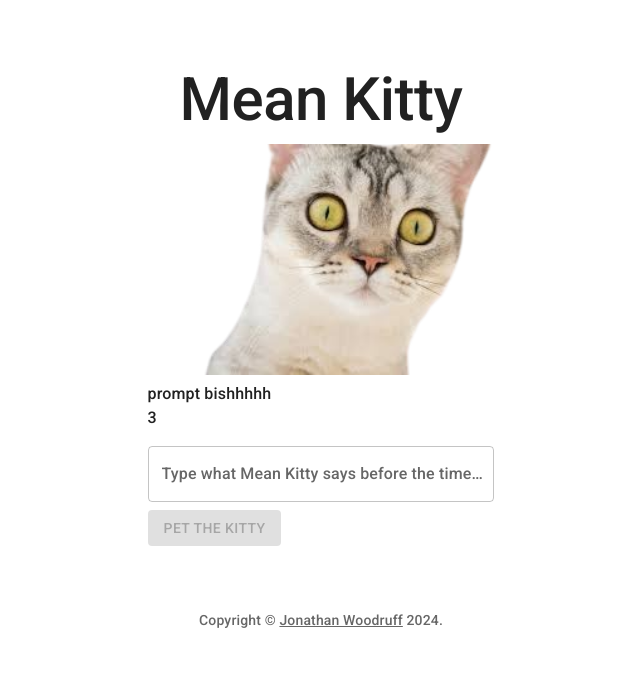
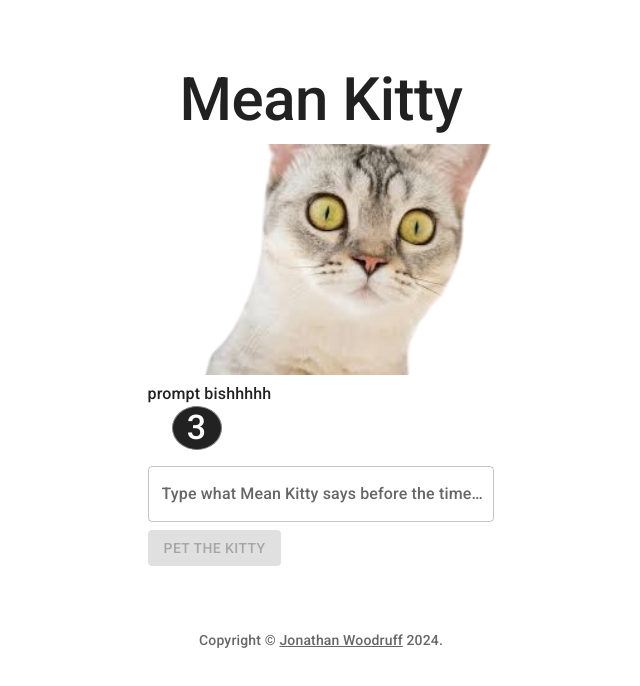
Before and after one commit to jonathan-woodruff/mean-kitty, a React (Create React App) app: page / in a window 1280 px wide. Both pictures are taken after a click on the button "PET THE KITTY". Shown: the top 686 px of the page, without its empty margins (319-959 px from the left). Built offline with nearby package versions, Linux system fonts and the light colour scheme.

Commit message:
fixed timer and timeout bugs

```diff
--- a/package.json
+++ b/package.json
@@ -12,7 +12,6 @@
     "@testing-library/react": "^13.4.0",
     "@testing-library/user-event": "^14.5.2",
     "react": "^18.3.1",
-    "react-countdown": "^2.3.5",
     "react-dom": "^18.3.1",
     "react-redux": "^8.1.3",
     "react-router-dom": "^6.25.0",
--- /dev/null
+++ b/src/components/timer.js
@@ -0,0 +1,42 @@
+/* A timer component that accepts an integer and counts down to zero */
+
+import React, { useState, useEffect } from 'react';
+import {
+    CssBaseline,
+    Box,
+    Typography,
+    Container
+  } from '@mui/material';
+import { createTheme, ThemeProvider } from '@mui/material/styles';
+import { indigo } from '@mui/material/colors';
+
+const theme = createTheme({
+    palette: {
+      primary: indigo
+    }
+});
+
+const Timer = ({ startingSeconds }) => {
+    const [secondsLeft, setSecondsLeft] = useState(startingSeconds);
+
+    useEffect(() => {
+        if (secondsLeft > 0) {
+            setTimeout(() => {
+                setSecondsLeft(secondsLeft - 1);
+            }, 1000)
+        }
+    }, [secondsLeft]);
+
+    return (
+        <ThemeProvider theme={theme}>
+            <Container component="main" maxWidth="xs">
+                <CssBaseline />
+                <Box sx={{ border: 1, borderRadius: '50%', borderColor: 'gray', width: '50px', backgroundColor: '#222222', textAlign: 'center' }}>
+                    <Typography component="body1" variant="h4" sx={{ color: 'white' }}>{ secondsLeft }</Typography>
+                </Box>
+            </Container>
+        </ThemeProvider>
+    );
+};
+
+export default Timer;
--- a/src/meankitty.js
+++ b/src/meankitty.js
@@ -1,6 +1,7 @@
 /* Login page */
 
-import React, { useState } from 'react';
+import React, { useState, useEffect } from 'react';
+import Timer from './components/timer';
 import {
   CssBaseline,
   TextField,
@@ -12,7 +13,6 @@ import {
 } from '@mui/material';
 import { createTheme, ThemeProvider } from '@mui/material/styles';
 import { indigo } from '@mui/material/colors';
-import Countdown from 'react-countdown';
 
 
 function Copyright(props) {
@@ -43,6 +43,8 @@ const MeanKitty = () => {
     const [inputValue, setInputValue] = useState('');
     const [promptValue, setPromptValue] = useState('prompt bishhhhh');
     const [insultValue, setInsultValue] = useState('offensive insult');
+    const [promptActive, setPromptActive] = useState(false);
+    const [timeoutID, setTimeoutID] = useState(null);
 
     const handleChange = (e) => {
       const userInput = e.target.value;
@@ -55,6 +57,7 @@ const MeanKitty = () => {
         setInsultValue('purrr');
         setShowInsult(true);
         setInputValue('');
+        setPromptActive(false);
       }
     };
 
@@ -64,26 +67,25 @@ const MeanKitty = () => {
       setShowInsult(false);
       setShowPrompt(true);
       setShowTimer(true);
-
-      setTimeout(() => {
-        setButtonRole('button-enabled');
-        setInputEnabled(false);
-        setShowPrompt(false);
-        setShowTimer(false);
-        setShowInsult(true);
-        setInputValue('');
-      }, 5000)
+      setPromptActive(true);
     };
 
-    const renderer = ({ seconds, completed }) => {
-      if (completed) {
-        // Render a completed state
-        return <span>{'hi'}</span>
+    useEffect(() => {
+      if (promptActive) {
+        const tID = setTimeout(() => {
+          setButtonRole('button-enabled');
+          setInputEnabled(false);
+          setShowPrompt(false);
+          setShowTimer(false);
+          setShowInsult(true);
+          setInputValue('');
+          setPromptActive(false);
+        }, 5000);
+        setTimeoutID(tID);
       } else {
-        // Render a countdown
-        return <span>{seconds}</span>;
+        clearTimeout(timeoutID);
       }
-    };
+    }, [promptActive]);
 
     return (
       <ThemeProvider theme={theme}>
@@ -110,10 +112,7 @@ const MeanKitty = () => {
               { showPrompt ? <Typography role="prompt">{ promptValue }</Typography> : <></> }
               { showTimer
                 ?<Box role="timer">
-                  <Countdown
-                    date={Date.now() + 5000}
-                    renderer={ renderer }
-                  />
+                  <Timer startingSeconds={ 5 } />
                 </Box>
                 :<></>
               }
```
Also changed, not shown: 2 other files (tests, documents, lock files or other folders).
